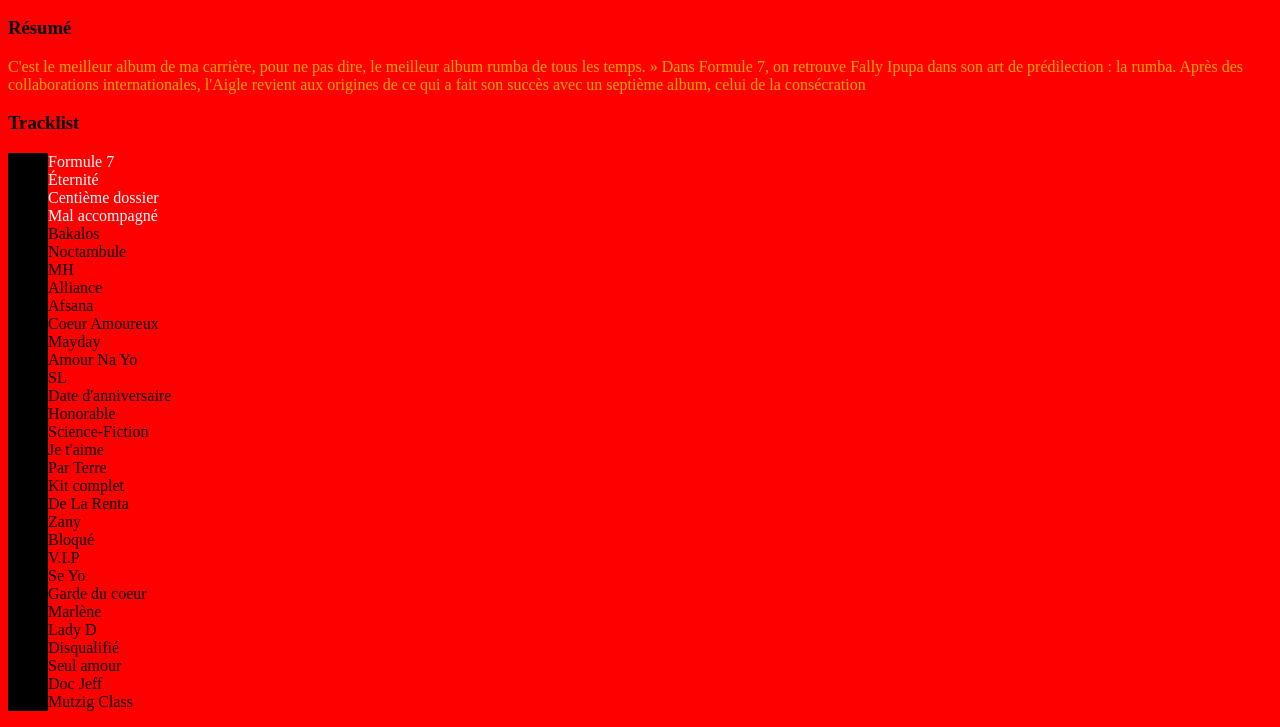
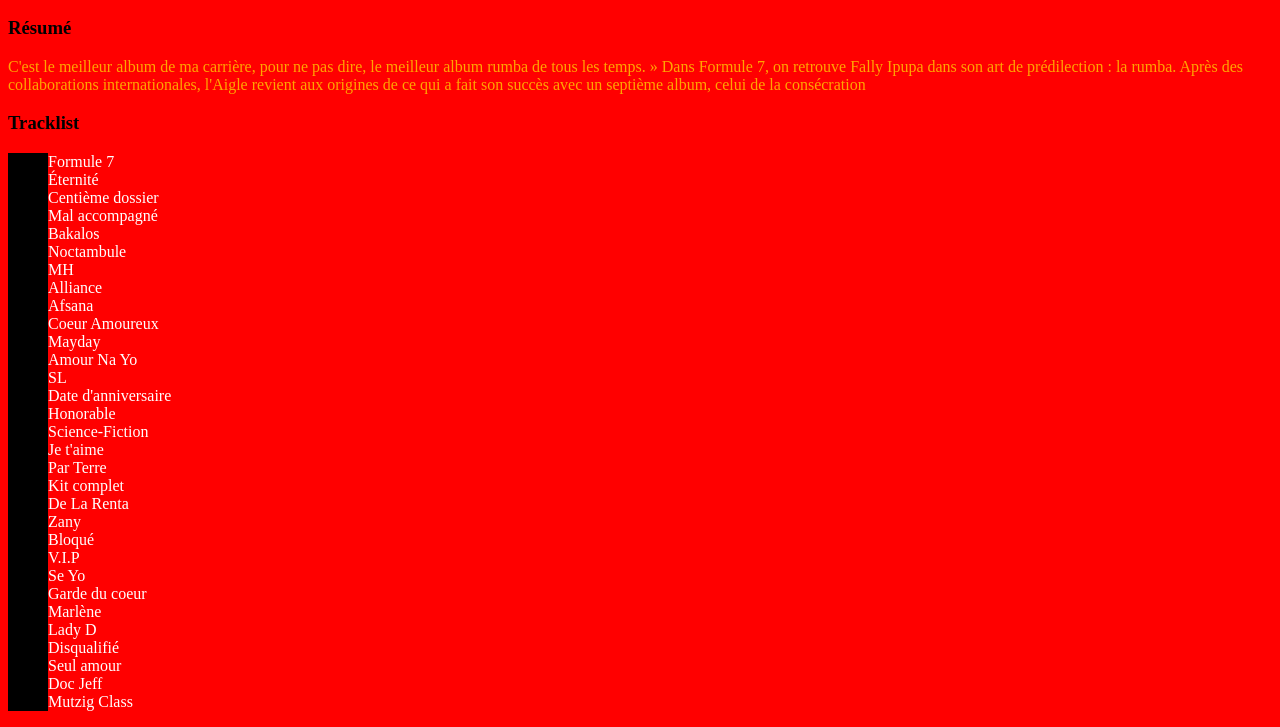
Before and after one commit to Chiquedesavoie/album, a plain HTML site: page index.html in a window 1280 px wide. Shown: the part 422-1149 px from the top of the page. Drawn offline with Linux system fonts and the light colour scheme.

Commit message:
Update index.html

```diff
--- a/index.html
+++ b/index.html
@@ -22,32 +22,32 @@
 <li><a href="https://www.youtube.com/watch?v=tSCWNxzwZpo">Éternité</a></li>
 <li><a href="https://www.youtube.com/watch?v=gIfxaiLOjPQ">Centième dossier</a></li>
 <li><a href="https://www.youtube.com/watch?v=OCb3n3_Hm0c">Mal accompagné</a></li>
-<li>Bakalos</li>
-<li>Noctambule</li>
-<li>MH</li>
-<li>Alliance</li>
-<li>Afsana</li>
-<li>Coeur Amoureux</li>
-<li>Mayday</li>
-<li>Amour Na Yo</li>
-<li>SL</li>
-<li>Date d'anniversaire</li>
-<li>Honorable</li>
-<li>Science-Fiction</li>
-<LI>Je t'aime</LI>
-<LI>Par Terre</LI>
-<LI>Kit complet</LI>
-<LI>De La Renta</LI>
-<LI>Zany</LI>
-<LI>Bloqué</LI>
-<LI>V.I.P</LI>
-<LI>Se Yo</LI>
-<LI>Garde du coeur</LI>
-<LI>Marlène</LI>
-<LI>Lady D</LI>
-<LI>Disqualifié</LI>
-<LI>Seul amour</LI>
-<LI>Doc Jeff</LI>
-<LI>Mutzig Class</LI>
+<li><a href="https://www.youtube.com/watch?v=m_S0tqDVewY">Bakalos</a></li>
+<li><a href="https://www.youtube.com/watch?v=C9gIbUMTlpk">Noctambule</a></li>
+<li><a href="https://www.youtube.com/watch?v=kj0jgspgopQ">MH</a></li>
+<li><a href="https://www.youtube.com/watch?v=L5aSgl7HKBA">Alliance</a></li>
+<li><a href="https://www.youtube.com/watch?v=hhELbo229ek">Afsana</a></li>
+<li><a href="https://www.youtube.com/watch?v=3SJ2yqW8d_0">Coeur Amoureux</a></li>
+<li><a href="https://www.youtube.com/watch?v=hXPgfdxFIlg">Mayday</a></li>
+<li><a href="https://www.youtube.com/watch?v=WdMDtjE4NqI">Amour Na Yo</a></li>
+<li><a href="https://www.youtube.com/watch?v=wtnoCLyCaC8">SL</a></li>
+<li><a href="https://www.youtube.com/watch?v=wo26dYEgOwo">Date d'anniversaire</a></li>
+<li><a href="https://www.youtube.com/watch?v=rHU8Ot_egQc">Honorable</a></li>
+<li><a href="https://www.youtube.com/watch?v=3ZpMdm0cjqY">Science-Fiction</a></li>
+<LI><a href="https://www.youtube.com/watch?v=_6iuUy2vSSM">Je t'aime</a></LI>
+<LI><a href="https://www.youtube.com/watch?v=hUgDmcnMxVI">Par Terre</a></LI>
+<LI><a href="https://www.youtube.com/watch?v=ay2EHyt5VvE">Kit complet</a></LI>
+<LI><a href="https://www.youtube.com/watch?v=z3eyJE40zQo">De La Renta</a></LI>
+<LI><a href="https://www.youtube.com/watch?v=5R3rWk8jyaU">Zany</a></LI>
+<LI><a href="https://www.youtube.com/watch?v=m32tFAo-M_g">Bloqué</a></LI>
+<LI><a href="https://www.youtube.com/watch?v=kNRd_11PzFE">V.I.P</a></LI>
+<LI><a href="https://www.youtube.com/watch?v=Aw2RDcWyvww">Se Yo</a></LI>
+<LI><a href="https://www.youtube.com/watch?v=d1BdlPBGq2s">Garde du coeur</a></LI>
+<LI><a href="https://www.youtube.com/watch?v=iHnalmCXjTI">Marlène</a></LI>
+<LI><a href="https://www.youtube.com/watch?v=fbjTXE5PDgA">Lady D</a></LI>
+<LI><a href="https://www.youtube.com/watch?v=rLs40sdkVFU">Disqualifié</a></LI>
+<LI><a href="https://www.youtube.com/watch?v=KhDa2W4OhOE">Seul amour</a></LI>
+<LI><a href="https://www.youtube.com/watch?v=raPoTS3iP-4">Doc Jeff</a></LI>
+<LI><a href="https://www.youtube.com/watch?v=cFDSLPEzM2E">Mutzig Class</a></LI>
 </ol>
 </body>
```
